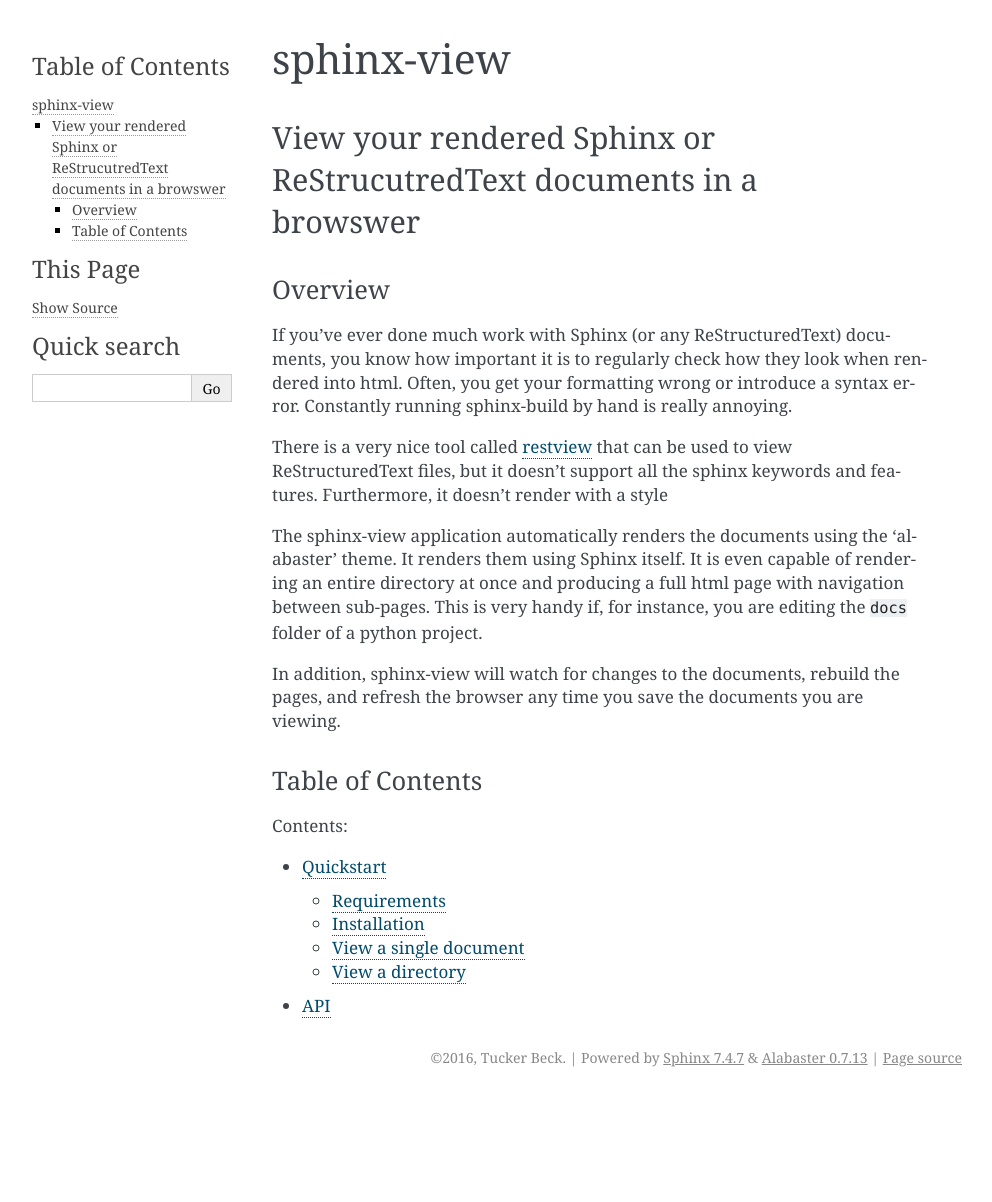
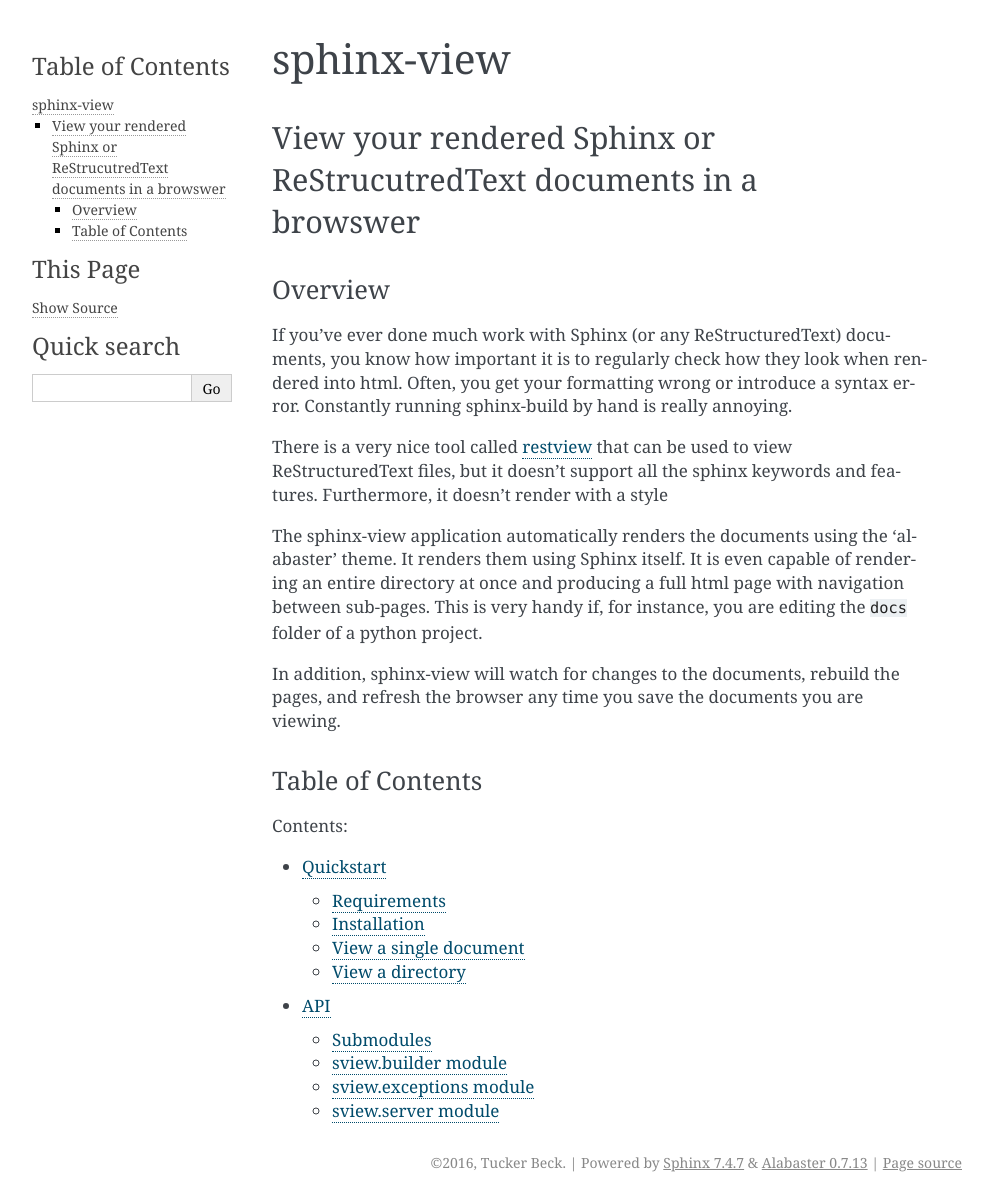
Before and after one commit to dusktreader/sphinx-view, a Sphinx documentation site: the page built from docs/index.rst, in a window 1280 px wide. Shown: the whole page, without its empty margins (148-1140 px from the left). Built offline with Sphinx 7.4.7, drawn with Linux system fonts in a browser that asks for light colours; before the commit the page ends 1097 px from its top, so only the background shows below that.

Commit message:
Regenerated apidoc file

```diff
--- a/docs/sview.rst
+++ b/docs/sview.rst
@@ -5,3 +5,30 @@
     :members:
     :undoc-members:
     :show-inheritance:
+
+Submodules
+----------
+
+sview.builder module
+--------------------
+
+.. automodule:: sview.builder
+    :members:
+    :undoc-members:
+    :show-inheritance:
+
+sview.exceptions module
+-----------------------
+
+.. automodule:: sview.exceptions
+    :members:
+    :undoc-members:
+    :show-inheritance:
+
+sview.server module
+-------------------
+
+.. automodule:: sview.server
+    :members:
+    :undoc-members:
+    :show-inheritance:
--- a/setup.py
+++ b/setup.py
@@ -2,6 +2,7 @@
 import json
 
 from setuptools import setup, find_packages
+
 
 with open('.project_metadata.json') as meta_file:
     project_metadata = json.loads(meta_file.read())
```
